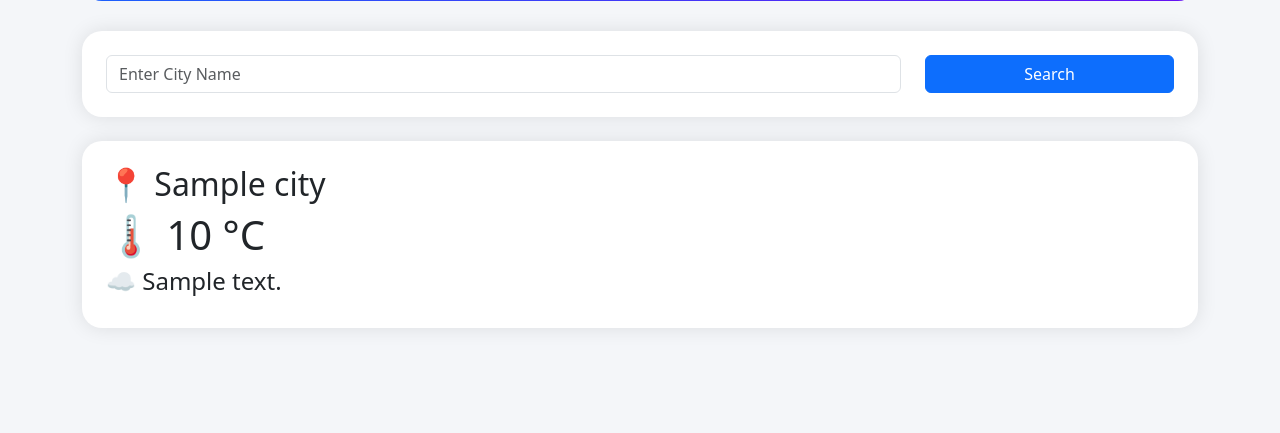
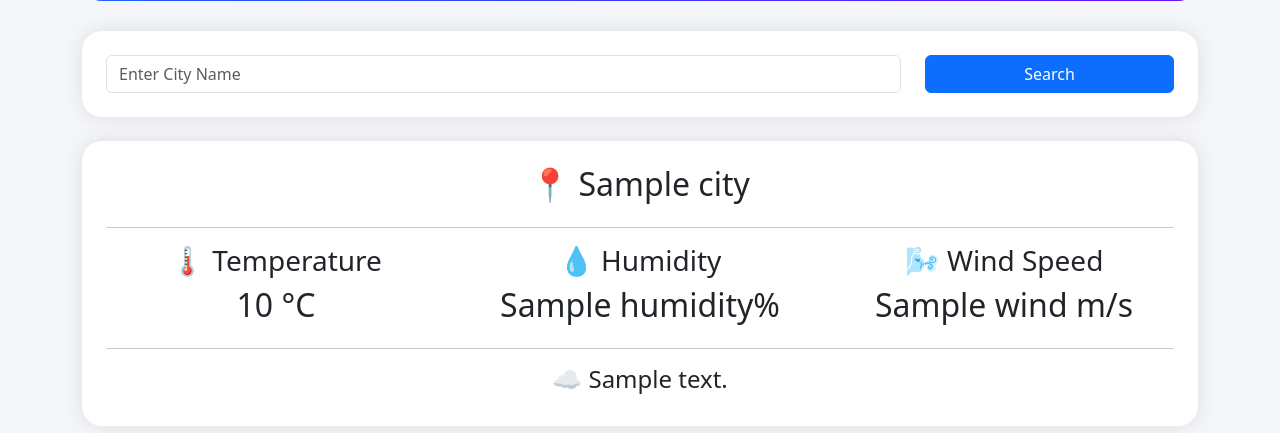
Before and after one commit to shivam1108-06/flask-weather-dashboard, a Flask app: template templates/index.html in a window 1280 px wide. Shown: the part 225-658 px from the top of the page. Run offline with Flask 3, Linux system fonts and the light colour scheme; the template is opened without the code that fills it: most values are stand-ins (such as "Sample title", 1, 10 or a date in 2020).

Commit message:
Added Humidity and Wind Speed

```diff
--- a/app.py
+++ b/app.py
@@ -3,7 +3,7 @@ import requests
 
 app = Flask(__name__)
 
-API_KEY = "YOUR_API_KEY"
+API_KEY = "9c133adc04bde5e8249b9dd2554e9bf2"
 
 @app.route("/", methods=["GET", "POST"])
 def home():
@@ -23,10 +23,12 @@ def home():
         if response.status_code == 200:
 
             weather = {
-                "city": data["name"],
-                "temp": data["main"]["temp"],
-                "description": data["weather"][0]["description"]
-            }
+            "city": data["name"],
+            "temp": data["main"]["temp"],
+            "description": data["weather"][0]["description"],
+            "humidity": data["main"]["humidity"],
+            "wind": data["wind"]["speed"]
+        }
 
     return render_template(
         "index.html",
--- a/templates/index.html
+++ b/templates/index.html
@@ -86,15 +86,43 @@
 
 <div class="card weather-card mt-4 p-4">
 
-        <h2>
+    <h2 class="text-center">
         📍 {{ weather.city }}
     </h2>
 
-        <h1>
-            🌡 {{ weather.temp }} °C
-        </h1>
+    <hr>
 
-        <h4>
+    <div class="row text-center">
+
+        <div class="col-md-4">
+
+            <h3>🌡 Temperature</h3>
+
+            <h2>{{ weather.temp }} °C</h2>
+
+        </div>
+
+        <div class="col-md-4">
+
+            <h3>💧 Humidity</h3>
+
+            <h2>{{ weather.humidity }}%</h2>
+
+        </div>
+
+        <div class="col-md-4">
+
+            <h3>🌬 Wind Speed</h3>
+
+            <h2>{{ weather.wind }} m/s</h2>
+
+        </div>
+
+    </div>
+
+    <hr>
+
+    <h4 class="text-center">
         ☁ {{ weather.description }}
     </h4>
 
```
Lines whose indentation alone changed are shown as unchanged.
